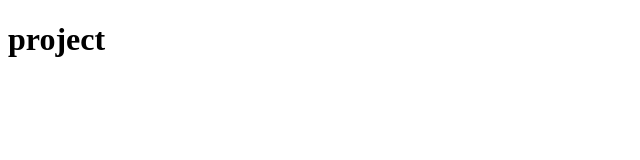
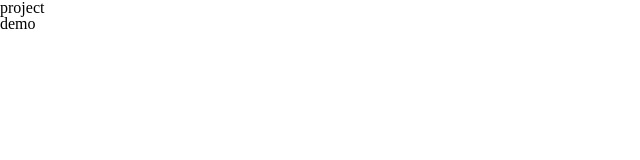
Before and after one commit to Huy-tap/project, a plain HTML site: page index.html in a window 1280 px wide. Shown: the whole page, without its empty margins (0-640 px from the left). Drawn offline with Linux system fonts and the light colour scheme.

Commit message:
p2 dựng base dự án

```diff
--- /dev/null
+++ b/assets/css/reset.css
@@ -0,0 +1,48 @@
+/* http://meyerweb.com/eric/tools/css/reset/
+   v2.0 | 20110126
+   License: none (public domain)
+*/
+
+html, body, div, span, applet, object, iframe,
+h1, h2, h3, h4, h5, h6, p, blockquote, pre,
+a, abbr, acronym, address, big, cite, code,
+del, dfn, em, img, ins, kbd, q, s, samp,
+small, strike, strong, sub, sup, tt, var,
+b, u, i, center,
+dl, dt, dd, ol, ul, li,
+fieldset, form, label, legend,
+table, caption, tbody, tfoot, thead, tr, th, td,
+article, aside, canvas, details, embed,
+figure, figcaption, footer, header, hgroup,
+menu, nav, output, ruby, section, summary,
+time, mark, audio, video {
+	margin: 0;
+	padding: 0;
+	border: 0;
+	font-size: 100%;
+	font: inherit;
+	vertical-align: baseline;
+}
+/* HTML5 display-role reset for older browsers */
+article, aside, details, figcaption, figure,
+footer, header, hgroup, menu, nav, section {
+	display: block;
+}
+body {
+	line-height: 1;
+}
+ol, ul {
+	list-style: none;
+}
+blockquote, q {
+	quotes: none;
+}
+blockquote:before, blockquote:after,
+q:before, q:after {
+	content: '';
+	content: none;
+}
+table {
+	border-collapse: collapse;
+	border-spacing: 0;
+}
--- /dev/null
+++ b/assets/css/style.css
@@ -0,0 +1,11 @@
+* {
+  box-sizing: border-box;
+  /* bài 48 */
+}
+html {
+  font-size: 62.5%;
+  /* quy đổi ra 10 bài 56 */
+}
+body {
+  font-size: 1.6rem;
+}
--- a/index.html
+++ b/index.html
@@ -3,9 +3,14 @@
   <head>
     <meta charset="UTF-8" />
     <meta name="viewport" content="width=device-width, initial-scale=1.0" />
+    <!-- reset css -->
+    <link rel="stylesheet" href="./assets/css/reset.css" />
+    <!-- style css -->
+    <link rel="stylesheet" href="./assets/css/style.css" />
     <title>Document</title>
   </head>
   <body>
     <h1>project</h1>
+    <h2>demo</h2>
   </body>
 </html>
```
